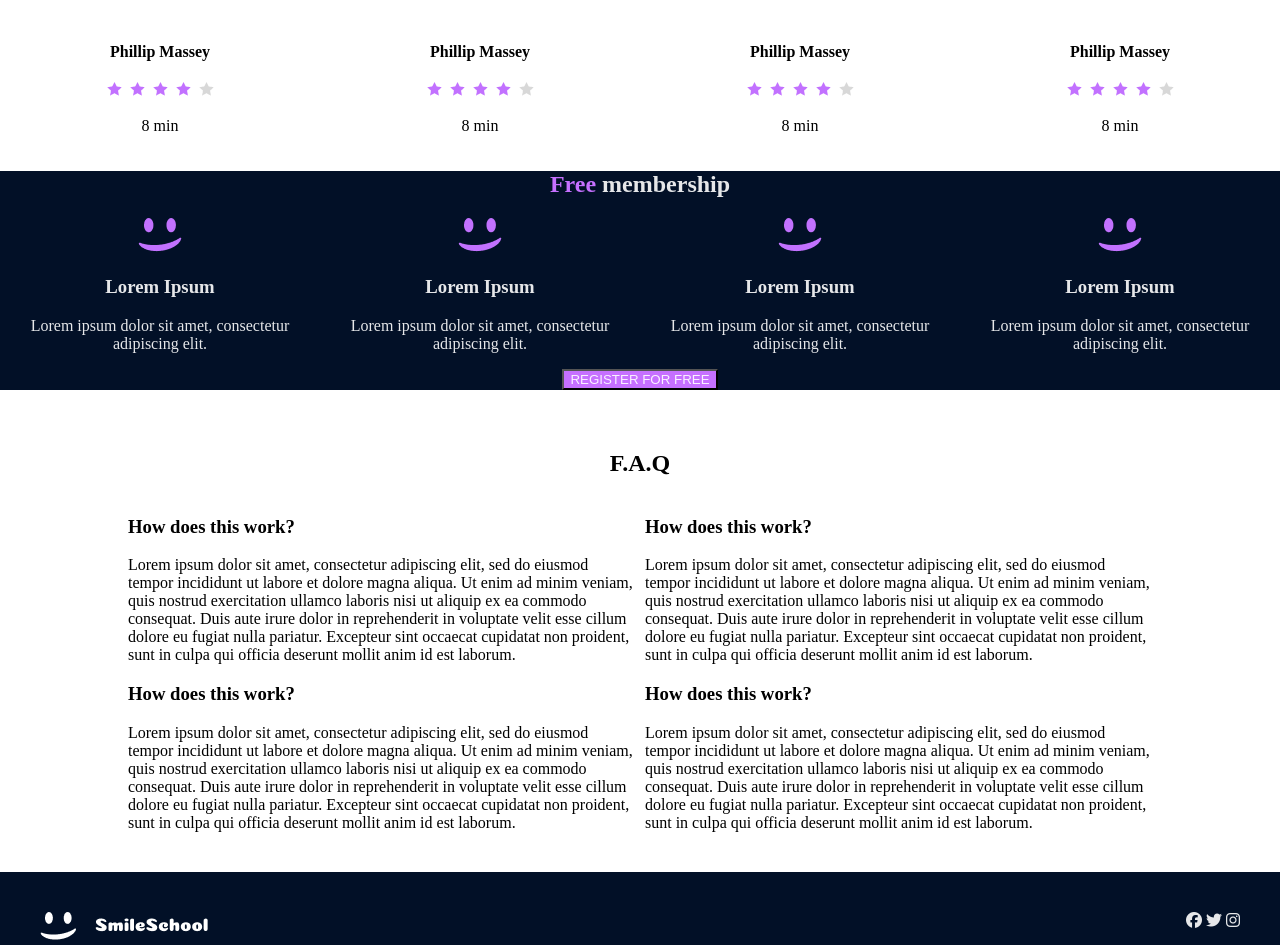
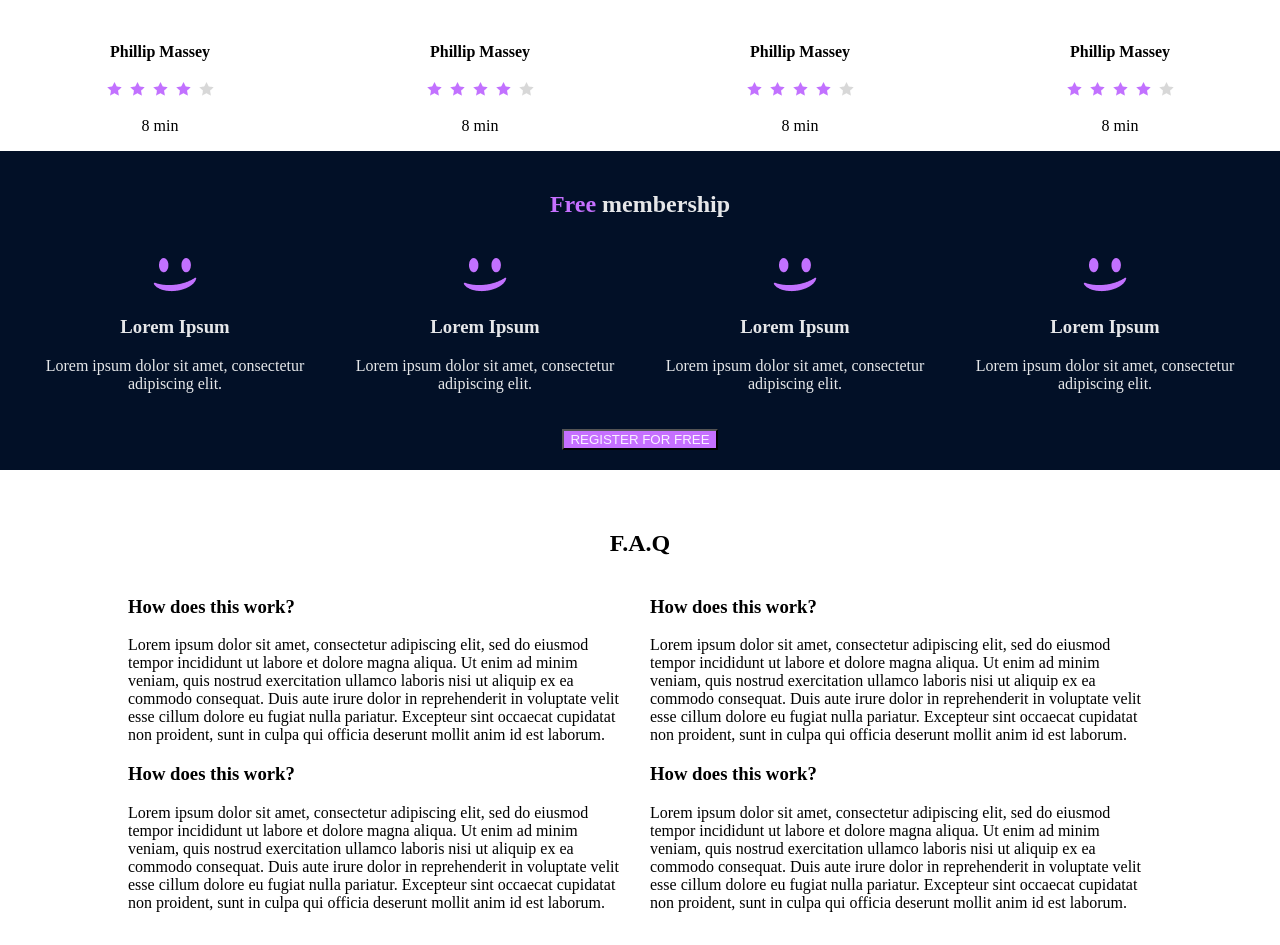
Before and after one commit to sirakojr/alx_html_css, a plain HTML site: page css_advanced/index.html in a window 1280 px wide. Shown: the part 977-1922 px from the top of the page. Drawn offline with Linux system fonts and the light colour scheme.

Commit message:
update7  commit

```diff
--- a/css_advanced/style.css
+++ b/css_advanced/style.css
@@ -81,3 +81,15 @@ body {
 .faq-inner-right {
   margin-right: 10px;
 }
+.faq-inner-left {
+  margin-left: 10px;
+}
+.membership {
+  padding: 20px;
+}
+.mem-button {
+  padding-top: 20px;
+}
+.mem-title {
+  padding-bottom: 20px;
+}
```
